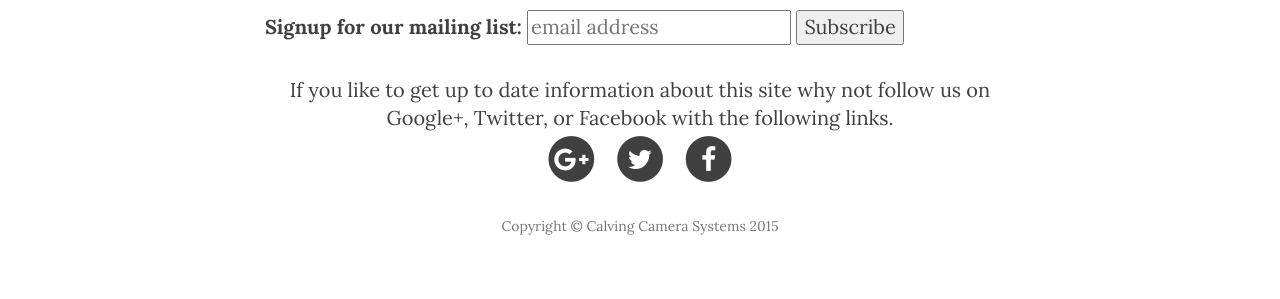
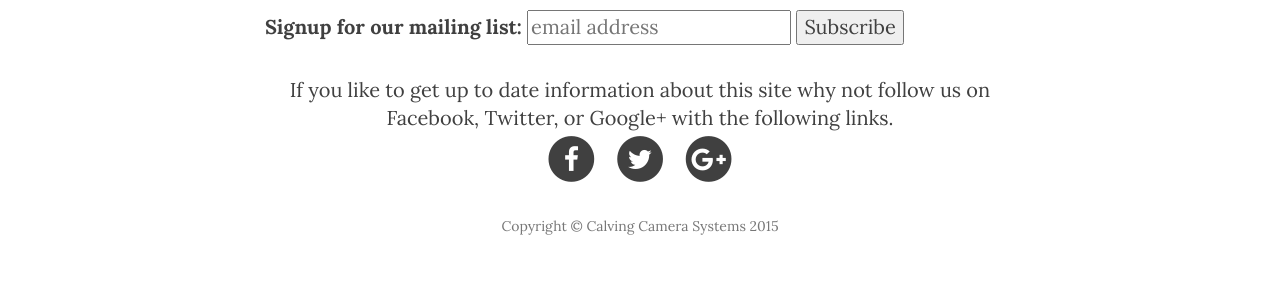
Before and after one commit to jholleran/calvingcamerareviews, a Jekyll site: the page built from contact.md, in a window 1280 px wide. Shown: the part 729-1028 px from the top of the page. Built offline with Jekyll 4.4.1, drawn with Linux system fonts in a browser that asks for light colours; nearby versions of some CDN libraries; part of the change alters nothing that is shown.

Commit message:
Changed links order on footer

```diff
--- a/_includes/footer.html
+++ b/_includes/footer.html
@@ -8,14 +8,14 @@
                 <br/>
                 <ul class="list-inline text-center">
                     <div>
-                        If you like to get up to date information about this site why not follow us on Google+, Twitter, or Facebook with the following links.
+                        If you like to get up to date information about this site why not follow us on Facebook, Twitter, or Google+ with the following links.
                     </div>
-                    {% if site.google_username %}
+                    {% if site.facebook_username %}
                     <li>
-                        <a href="https://plus.google.com/{{ site.google_username }}" onClick="_gaq.push(['_trackEvent', 'google', 'link', 'Navigated to google plus page from {{ page.title }}.']);">
+                        <a href="https://www.facebook.com/{{ site.facebook_username }}" onClick="_gaq.push(['_trackEvent', 'facebook', 'link', 'Navigated to facebook page from {{ page.title }}.']);">
                             <span class="fa-stack fa-lg">
                                 <i class="fa fa-circle fa-stack-2x"></i>
-                                <i class="fa fa-google-plus fa-stack-1x fa-inverse"></i>
+                                <i class="fa fa-facebook fa-stack-1x fa-inverse"></i>
                             </span>
                         </a>
                     </li>
@@ -30,12 +30,12 @@
                         </a>
                     </li>
                     {% endif %}
-                    {% if site.facebook_username %}
+                    {% if site.google_username %}
                     <li>
-                        <a href="https://www.facebook.com/{{ site.facebook_username }}" onClick="_gaq.push(['_trackEvent', 'facebook', 'link', 'Navigated to facebook page from {{ page.title }}.']);">
+                        <a href="https://plus.google.com/{{ site.google_username }}" onClick="_gaq.push(['_trackEvent', 'google', 'link', 'Navigated to google plus page from {{ page.title }}.']);">
                             <span class="fa-stack fa-lg">
                                 <i class="fa fa-circle fa-stack-2x"></i>
-                                <i class="fa fa-facebook fa-stack-1x fa-inverse"></i>
+                                <i class="fa fa-google-plus fa-stack-1x fa-inverse"></i>
                             </span>
                         </a>
                     </li>
```
